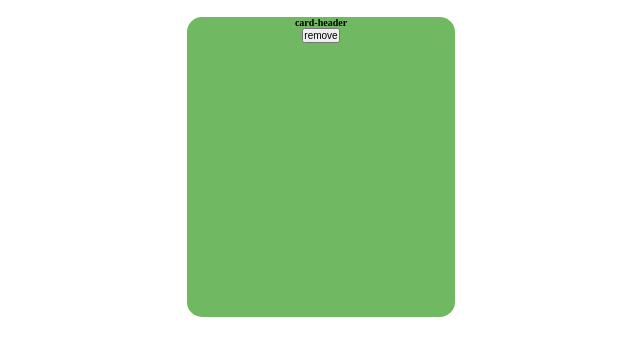
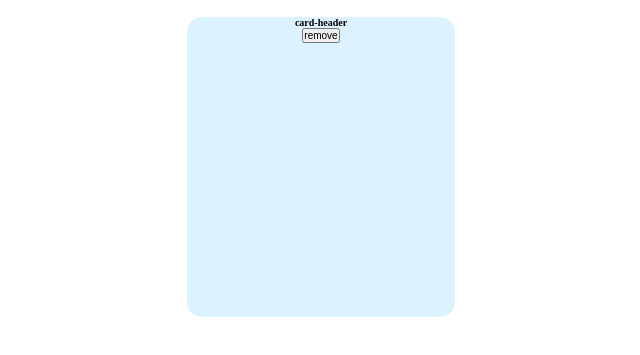
Before and after one commit to staten-island-tech/dom-manipulation-project-christinac09, a plain HTML site: page index.html in a window 1280 px wide. Shown: the part 121-476 px from the top of the page, without its empty margins (319-959 px from the left). Drawn offline with Linux system fonts and the light colour scheme.

Commit message:
Update style.css

```diff
--- a/style.css
+++ b/style.css
@@ -17,5 +17,5 @@ h1 {
     height: 30rem;
     border: 2px;
     border-radius: 15px;
-    background-color: rgb(112, 184, 97);
+    background-color: rgb(221, 242, 255);
 }
```
